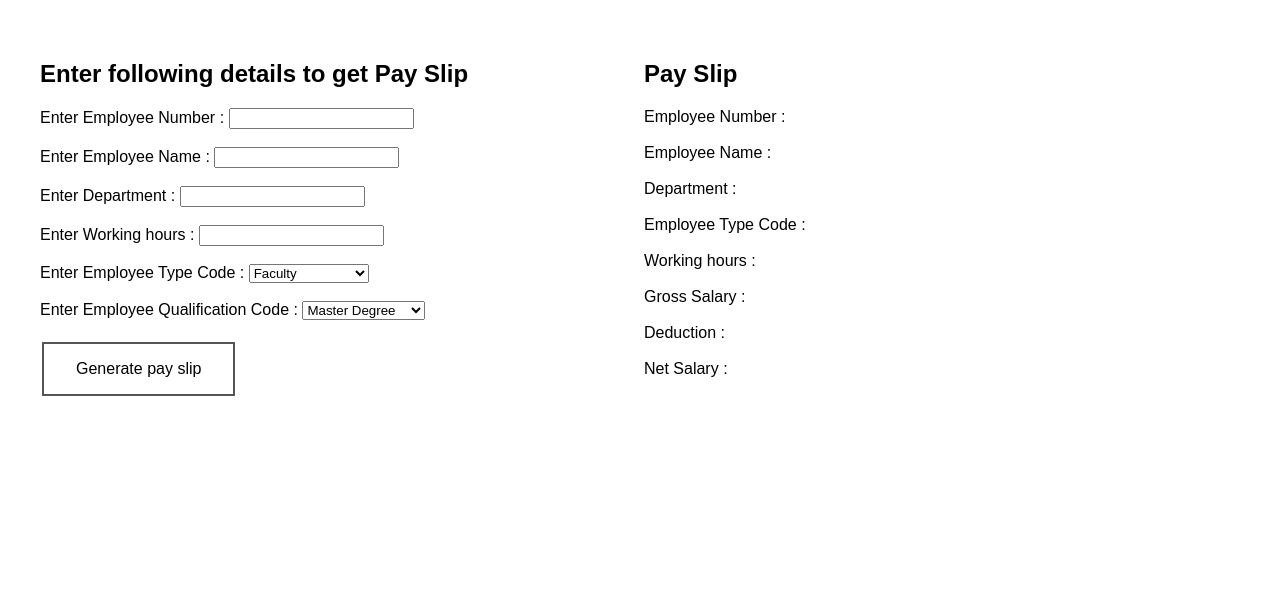
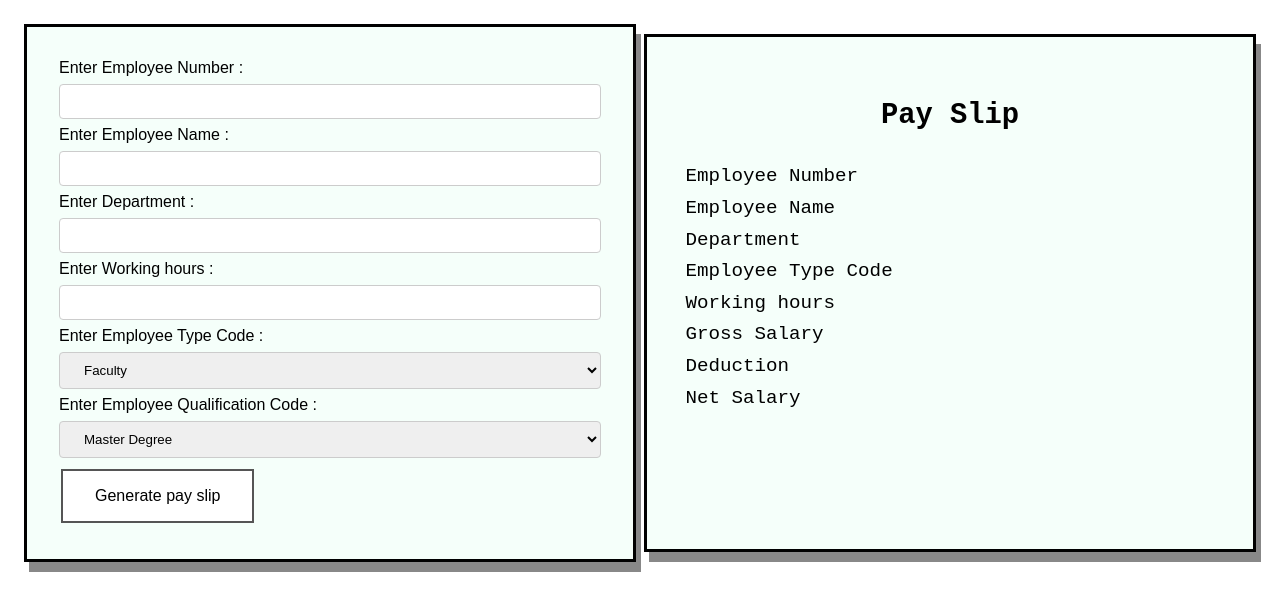
Before and after one commit to dimpyvaidya/Payroll_Assignment2, a plain HTML site: page index.html in a window 1280 px wide. Drawn offline with Linux system fonts and the light colour scheme.

Commit message:
designing done

```diff
--- a/index.css
+++ b/index.css
@@ -1,13 +1,19 @@
 body {
-    /* margin: 0 20em; */
     font-family: arial, helvetica;
     text-align: left;
+    padding: 1em;
+}
+
+.input_output_box {
     padding: 2em;
+    border-style: solid;
+    box-shadow: 5px 10px #888888;
+    background-color: mintcream;
 }
 
 .structure {
     display: grid;
-    grid-template-columns: 1fr 1fr;
+    grid-template-columns: 1fr;
     grid-gap: 0.5em;
 }
 
@@ -15,8 +21,15 @@ label {
     margin-bottom: 1em;
 }
 
-.input {
-    font-size: 1em;
+input[type=text],
+select {
+    width: 100%;
+    padding: 0.7em 20px;
+    margin: 0.5em 0;
+    display: inline-block;
+    border: 1px solid #ccc;
+    border-radius: 4px;
+    box-sizing: border-box;
 }
 
 .hide {
@@ -50,3 +63,34 @@ label {
     background-color: #555555;
     color: white;
 }
+
+.block_structure {
+    display: grid;
+    grid-template-columns: 1fr 1fr;
+    grid-gap: 0.5em;
+}
+
+h2 {
+    text-align: center;
+}
+
+.output {
+    display: block;
+}
+
+.output_font {
+    font-family: 'Courier New', Courier, monospace;
+    font-size: 1.1em;
+}
+
+@media screen and (min-width:768px) {
+    .structure {
+        grid-template-columns: 1fr 1fr;
+    }
+    .output {
+        margin: 0.5em 0;
+    }
+    .output_font {
+        font-size: 1.2em;
+    }
+}
--- a/index.html
+++ b/index.html
@@ -5,67 +5,70 @@
     <meta charset="UTF-8">
     <meta name="viewport" content="width=device-width, initial-scale=1.0">
     <meta http-equiv="X-UA-Compatible" content="ie=edge">
-    <title>Employee Pay Slip</title>
+    <title>Pay Slip Generator</title>
     <link rel="stylesheet" href="index.css">
 
 </head>
 
 <body>
     <article class="structure">
-        <main>
-            <h2>Enter following details to get Pay Slip</h2>
+        <main class="input_output_box ">
             <label>Enter Employee Number :</label>
-            <input type="text" id="num"><br><br>
+            <input type="text" id="num">
 
             <label>Enter Employee Name :</label>
-            <input type="text" id="name"><br><br>
+            <input type="text" id="name">
 
             <label>Enter Department :</label>
-            <input type="text" id="dept"><br><br>
+            <input type="text" id="dept">
 
             <label>Enter Working hours :</label>
-            <input type="text" id="hours"><br><br>
+            <input type="text" id="hours">
 
             <label>Enter Employee Type Code :</label>
             <select id="empCode">
                 <option value="F">Faculty</option>
                 <option value="R">Regular workers</option>
-
-
-            </select><br><br>
+            </select>
 
             <div class="hide" id="fixSalDiv">
                 <label>Enter Regular Faculty fixed Salary :</label>
-                <input type="text" id="fixSal"><br><br>
+                <input type="text" id="fixSal">
             </div>
 
             <label>Enter Employee Qualification Code :</label>
             <select id="qualiCode">
                 <option value="M">Master Degree</option>
                 <option value="B">Bachelor Degree</option>
-            </select><br><br>
+            </select>
             <input type="button" id="btn" value="Generate pay slip" class="button buttonPaySlip">
 
         </main>
 
-        <div>
+        <div class="input_output_box output output_font">
             <h2>Pay Slip</h2>
-            <label> Employee Number :</label>
-            <label id="numOutput"></label><br><br>
-            <label> Employee Name :</label>
-            <label id="nameOutput"></label><br><br>
-            <label> Department :</label>
-            <label id="deptOutput"></label><br><br>
-            <label> Employee Type Code :</label>
-            <label id="empCodeOutput"></label><br><br>
-            <label> Working hours :</label>
-            <label id="hoursOutput"></label><br><br>
-            <label>  Gross Salary :</label>
-            <label id="grossSalaryOutput"></label><br><br>
-            <label> Deduction :</label>
-            <label id="totalDeductionOutput"></label><br><br>
-            <label>  Net Salary :</label>
-            <label id="netPayOutput"></label><br><br>
+            <main class="block_structure">
+                <div>
+                    <label class="output"> Employee Number </label>
+                    <label class="output"> Employee Name </label>
+                    <label class="output"> Department </label>
+                    <label class="output"> Employee Type Code </label>
+                    <label class="output"> Working hours </label>
+                    <label class="output">  Gross Salary </label>
+                    <label class="output"> Deduction </label>
+                    <label class="output">  Net Salary </label>
+                </div>
+                <div>
+                    <label id="numOutput" class="output"></label>
+                    <label id="nameOutput" class="output"></label>
+                    <label id="deptOutput" class="output"></label>
+                    <label id="empCodeOutput" class="output"></label>
+                    <label id="hoursOutput" class="output"></label>
+                    <label id="grossSalaryOutput" class="output"></label>
+                    <label id="totalDeductionOutput" class="output"></label>
+                    <label id="netPayOutput" class="output"></label>
+                </div>
+            </main>
         </div>
     </article>
     <script src="index.js"></script>
--- a/index.js
+++ b/index.js
@@ -6,11 +6,11 @@ let dept = document.getElementById("dept");
 let empCode = document.getElementById("empCode");
 let qCode = document.getElementById("qualiCode");
 let grossSalary = document.getElementById("grossSalary");
-let hourlyRate = (document.getElementById("hourlyRate"));
-let excessHours = (document.getElementById("excessHours"));
-let incomeTax = (document.getElementById("incomeTax"));
-let totalDeduction = (document.getElementById("totalDeduction"));
-let netPay = (document.getElementById("netPay"));
+let hourlyRate = document.getElementById("hourlyRate");
+let excessHours = document.getElementById("excessHours");
+let incomeTax = document.getElementById("incomeTax");
+let totalDeduction = document.getElementById("totalDeduction");
+let netPay = document.getElementById("netPay");
 let hours = document.getElementById("hours");
 let fixSal = document.getElementById("fixSal");
 
@@ -19,7 +19,6 @@ document.getElementById(`empCode`).addEventListener(`change`, () => {
 });
 
 function output() {
-
     function calcGrossSalary() {
         //gross salary
         if (empCode.selectedIndex == 0) {
@@ -58,42 +57,14 @@ function output() {
         netPay.innerHTML = parseFloat(grossSalary.innerHTML) - parseFloat(totalDeduction.innerHTML);
     }
 
-    // return `<article>
-    // <h2>Pay Slip</h2>
-    //         <label> Employee Number :</label>
-    //         <label>${num}</label><br><br>
-    //         <label> Employee Name :</label>
-    //         <label>${name}</label><br><br>
-    //         <label> Department :</label>
-    //         <label>${dept}</label><br><br>
-    //         <label> Employee Type Code :</label>
-    //         <label>${empCode}</label><br><br>
-    //         <label> Working hours :</label>
-    //         <label>${hours}</label><br><br>
-    //         <label>  Gross Salary :</label>
-    //         <label>${grossSalary}</label><br><br>
-    //         <label> Deduction :</label>
-    //         <label>${totalDeduction}</label><br><br>
-    //         <label>  Net Salary :</label>
-    //         <label>${netPay}</label><br><br>
-    //         </article>`;
     document.getElementById(`numOutput`).innerText = num.value;
     document.getElementById(`nameOutput`).innerText = name.value;
     document.getElementById(`deptOutput`).innerText = dept.value;
     document.getElementById(`empCodeOutput`).innerText = empCode.value;
     document.getElementById(`hoursOutput`).innerText = hours.value;
-    // document.getElementById(`grossSalaryOutput`) = grossSalary;
-    // document.getElementById(`totalDeductionOutput`) = totalDeduction;
-    // document.getElementById(`netPayOutput`) = netPay;
-
+    document.getElementById(`grossSalaryOutput`).innerHTML = grossSalary;
+    document.getElementById(`totalDeductionOutput`).innerHTML = totalDeduction;
+    document.getElementById(`netPayOutput`).innerHTML = netPay;
 }
 
 btn.addEventListener("click", output);
-
-
-// 1.add an event listener to the button when clicked (get payslip)
-// 2. get input values from form
-//3. now that you have the form values, calculate for the payslip data // calculate function
-// 4. inside cacl function you can also have another function to get/calc deductions
-// 5. now that you have your net income print them to the html page
-//
```
